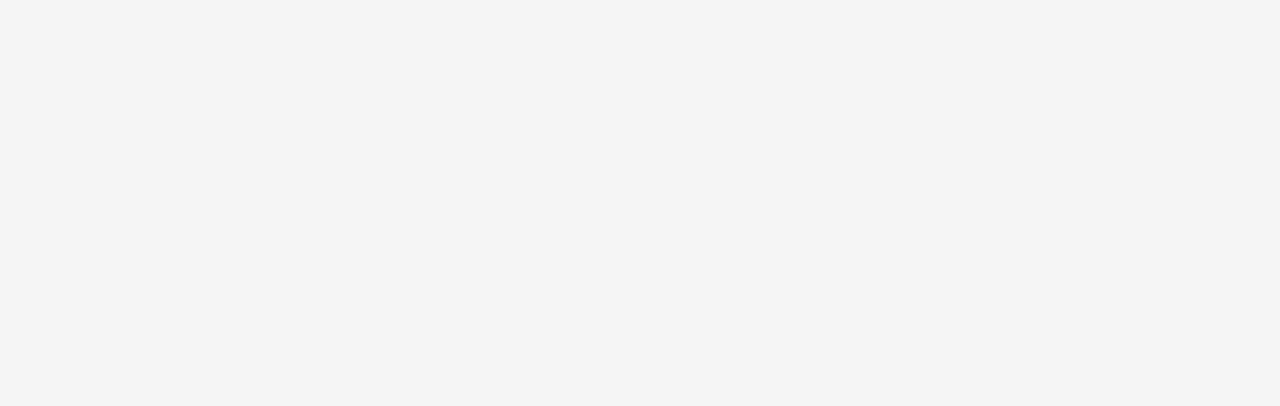
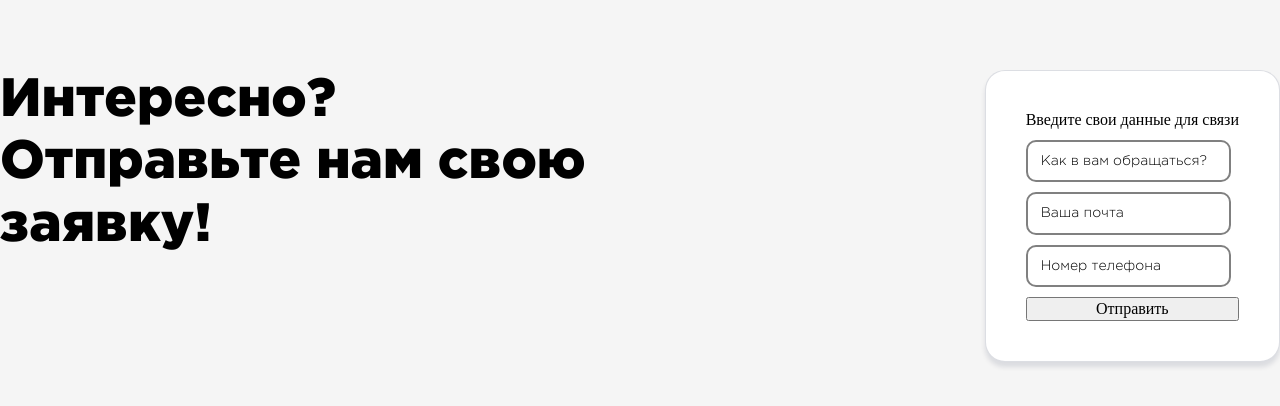
Before and after one commit to TheNeyre/fidelis, a React (Create React App) app: page / in a window 1280 px wide. Shown: the part 3342-3748 px from the top of the page. Built offline with nearby package versions, Linux system fonts and the light colour scheme; no server answers.

Commit message:
add form base

```diff
--- a/src/pages/main/components/assortment/autoList.tsx
+++ b/src/pages/main/components/assortment/autoList.tsx
@@ -25,7 +25,6 @@ export const AutoList: React.FC<{
     }
 
   const AutomobileCard: React.FC<{data: Car}> = ({data}) => ( <div className={styles.automobileCard}>
-
     <div className={styles.cardImageBlock}>
       <div className={styles.characteristic}>
         <div>Коробка: <span className={styles.characteristicValue}>{data.gearbox}</span></div>
@@ -40,12 +39,10 @@ export const AutoList: React.FC<{
       <div className={styles.cardGradient}/>
       <img src={`/imgs/cars/${data.id}.png`} alt={`car-${data.id}`} className={styles.cardImage}/>
     </div>
-
     <div className={styles.carTitle}>
       <span className={styles.brand}>{data.brand}</span>
       <span className={styles.model}>{data.model}</span>
     </div>
-
     <div className={styles.priceBlock}>
       <div className={styles.prices}>
         <div className={styles.normalPrice}>{`${data.price}`}<img src="/icons/ruble.svg" alt="rubble-icon" className={styles.rubleIcon}/></div>
@@ -53,9 +50,6 @@ export const AutoList: React.FC<{
       </div>
       <a href="/#form" className={styles.buyButton}>{"Связаться"}</a>
     </div>
-
-
-
   </div> );
 
   return ( <div className={styles.autoListContainer}>
--- a/src/pages/main/components/assortment/component.module.scss
+++ b/src/pages/main/components/assortment/component.module.scss
@@ -4,7 +4,7 @@
   display: inline-flex;
   justify-content: center;
   align-items: center;
-  flex-direction: column;
+  flex-direction: column-reverse;
   gap: 20px;
 }
 
@@ -53,10 +53,9 @@
 
 .dropdownFilters {
   position: relative;
-  padding: 20px;
+
   display: flex;
   gap: 20px;
-  border: 1px var(--color-main-light) dashed;
   border-radius: 20px;
   justify-content: center;
   .dropdownContainer {
--- a/src/pages/main/components/form/component.module.scss
+++ b/src/pages/main/components/form/component.module.scss
@@ -0,0 +1,63 @@
+
+.bitrixFormContainer {
+  margin-top: 150px;
+  display: flex;
+  width: 100%;
+  justify-content: center;
+  .bitrixFormContainerContent {
+    display: flex;
+    width: 1400px;
+    justify-content: space-between;
+    .bitrixFormTitle {
+      font-size: 54px;
+      font-family: "main";
+      font-weight: bold;
+      max-width: 800px;
+    }
+    .bitrixForm {
+      padding: 40px;
+      display: flex;
+      flex-direction: column;
+      gap: 10px;
+      background: white;
+      border-radius: 20px;
+      box-shadow: 0px 5px 5px 0px #0012331c;
+      border: 1px solid #00123323;
+      .formInputContainer {
+        position: relative;
+        .additionText {
+          position: absolute;
+          top: 13px;
+          left: 10px;
+          font-family: "main";
+          font-size: 14px;
+          background: white;
+          border: 5px;
+          pointer-events: none;
+          transition: all .3s ease;
+          padding-left: 5px;
+          padding-right: 5px;
+        }
+        .formInput:focus ~ .additionText {
+          top: -6px;
+          color: var(--color-main);
+          font-weight: 600;
+          font-size: 12px;
+        }
+        .formInput {
+          position: relative;
+          padding: 10px 15px 10px 15px;
+          border-radius: 10px;
+          font-family: "main";
+          border: 2px solid gray;
+          transition: all .3s ease;
+
+          &:focus {
+            outline: none;
+            border-color: var(--color-main-light);
+          }
+        }
+      }
+    }
+  }
+}
--- a/src/pages/main/components/form/component.tsx
+++ b/src/pages/main/components/form/component.tsx
@@ -1,4 +1,63 @@
 import styles from "./component.module.scss"
+import { useState } from 'react';
 export default function BitrixForm () {
 
+  const [ formStatus, setFormStatus ] = useState<string>("default");
+  const handleFormSubmit = (event: React.SubmitEvent<HTMLFormElement>) => {
+    event.preventDefault();
+    setFormStatus("loading");
+    const formData = new FormData(event.target);
+    const name = formData.get("name")?.toString();
+    const email = formData.get("email")?.toString();
+    const phone = formData.get("phone")?.toString();
+    if (!email || !phone || !name) { setFormStatus("not-full-data"); return }
+    if (email && !email.includes(".") && !email.includes("@") && !(email.length >= 5)) { setFormStatus("incorrect-data"); return}
+    if (phone && !(phone.length>10)) { setFormStatus("incorrect-data"); return }
+  }
+
+  const formStatusTextTemplates: { [key: string]: string } = {
+    "default": "Введите свои данные для связи",
+    "incorrect-data": "Вы некорректно вели данные! Проверьте ещё раз!",
+    "not-full-data": "Все поля обязательны для заполнения!",
+    "button:loading": "Загрузка...",
+    "button:success": "Успешно!",
+    "button:default": "Отправить",
+  }
+
+  return ( <div className={styles.bitrixFormContainer}>
+
+    <div className={styles.bitrixFormContainerContent}>
+    <div className={styles.bitrixFormTitle}>
+      Интересно? <br /> Отправьте нам свою заявку!
+    </div>
+
+    <form className={styles.bitrixForm} onSubmit={(e)=>handleFormSubmit(e)}>
+
+      <div className={`${styles.formStatus} ${formStatus.includes("error")?styles.formStatusError:""}`}>
+        {formStatusTextTemplates[formStatus]}
+      </div>
+
+      <div className={styles.formInputContainer}>
+        <input type="text" name="name" className={styles.formInput}/>
+        <div className={styles.additionText}>{"Как в вам обращаться?"}</div>
+      </div>
+
+      <div className={styles.formInputContainer}>
+        <input type="text" name="email" className={styles.formInput}/>
+        <div className={styles.additionText}>{"Ваша почта"}</div>
+      </div>
+
+      <div className={styles.formInputContainer}>
+        <input type="text" name="phone" className={styles.formInput}/>
+        <div className={styles.additionText}>{"Номер телефона"}</div>
+      </div>
+
+      <button className={styles.submitButton }>{formStatusTextTemplates[`button:${formStatus}`]}</button>
+    </form>
+    </div>
+
+
+
+
+  </div> )
 }
--- a/src/pages/main/page.tsx
+++ b/src/pages/main/page.tsx
@@ -98,6 +98,7 @@ export default function MainPage () {
     <div className={styles.addtitonContentContainer}>
       <CompanyInformation/>
       <SearchAssortment/>
+      <BitrixForm/>
     </div>
 
 
```
